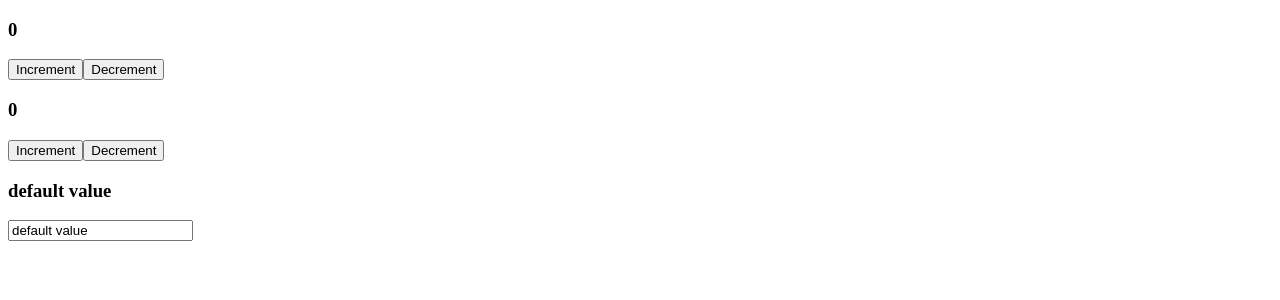
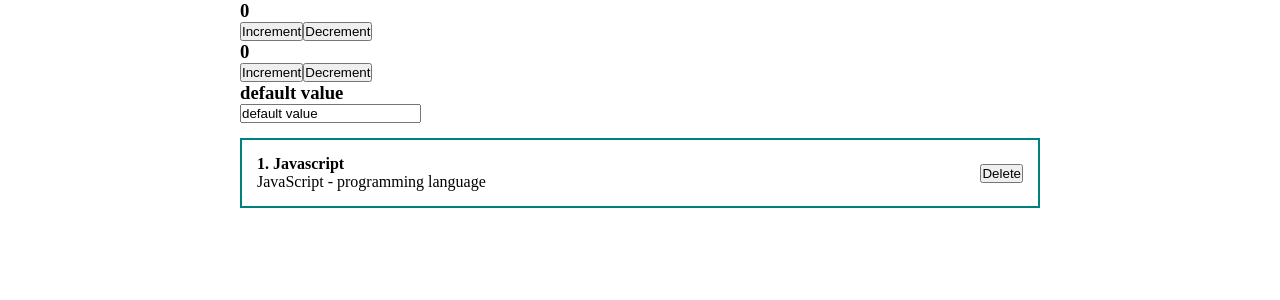
Before and after one commit to vitalik-prog/ulbi-fundamental, a React (Create React App) app: page / in a window 1280 px wide. Shown: the top 300 px of the page. Built offline with nearby package versions, Linux system fonts and the light colour scheme.

Commit message:
add post component

```diff
--- a/src/App.css
+++ b/src/App.css
@@ -1,38 +1,14 @@
-.App {
-  text-align: center;
+* {
+  margin: 0;
+  padding: 0;
+  box-sizing: border-box;
 }
 
-.App-logo {
-  height: 40vmin;
-  pointer-events: none;
+#root {
+  display: flex;
+  justify-content: center;
 }
 
-@media (prefers-reduced-motion: no-preference) {
-  .App-logo {
-    animation: App-logo-spin infinite 20s linear;
-  }
+.App {
+  width: 800px;
 }
-
-.App-header {
-  background-color: #282c34;
-  min-height: 100vh;
-  display: flex;
-  flex-direction: column;
-  align-items: center;
-  justify-content: center;
-  font-size: calc(10px + 2vmin);
-  color: white;
-}
-
-.App-link {
-  color: #61dafb;
-}
-
-@keyframes App-logo-spin {
-  from {
-    transform: rotate(0deg);
-  }
-  to {
-    transform: rotate(360deg);
-  }
-}
--- a/src/App.js
+++ b/src/App.js
@@ -1,4 +1,5 @@
-import { Counter, Input, ClassCounter } from './components'
+import { Counter, Input, ClassCounter, Post } from './components'
+import './App.css'
 
 function App() {
   return (
@@ -6,6 +7,7 @@ function App() {
       <Counter />
       <ClassCounter />
       <Input />
+      <Post />
     </div>
   );
 }
--- /dev/null
+++ b/src/components/post/PostItem.jsx
@@ -0,0 +1,20 @@
+import styles from './styles.module.css';
+
+const Post = () => {
+
+  return (
+    <div className={styles.post}>
+      <div className={styles.post__content}>
+        <strong>1. Javascript</strong>
+        <div>
+          JavaScript - programming language
+        </div>
+      </div>
+      <div className={styles.post__btns}>
+        <button>Delete</button>
+      </div>
+    </div>
+  );
+}
+
+export default Post;
--- /dev/null
+++ b/src/components/post/styles.module.css
@@ -0,0 +1,8 @@
+.post {
+  display: flex;
+  padding: 15px;
+  border: 2px solid teal;
+  margin-top: 15px;
+  justify-content: space-between;
+  align-items: center;
+}
--- a/src/index.js
+++ b/src/index.js
@@ -3,8 +3,6 @@ import ReactDOM from 'react-dom';
 import App from './App';
 
 ReactDOM.render(
-
     <App />,
-
   document.getElementById('root')
 );
```
Also changed, not shown: src/components/index.js (+4 -3 lines), src/components/counters/ClassCounter.jsx (renamed from src/components/ClassCounter.jsx), src/components/counters/Counter.jsx (renamed from src/components/Counter.jsx), src/components/input/Input.jsx (renamed from src/components/Input.jsx).
